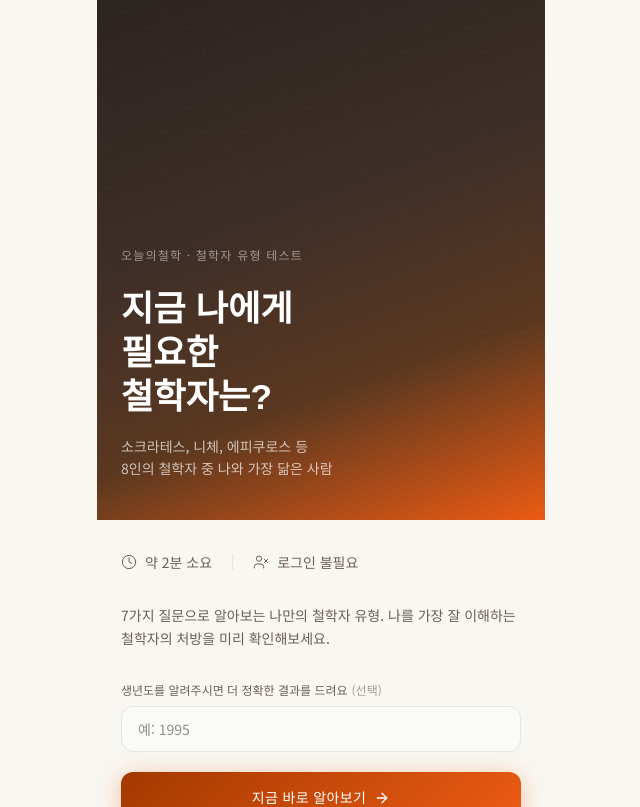
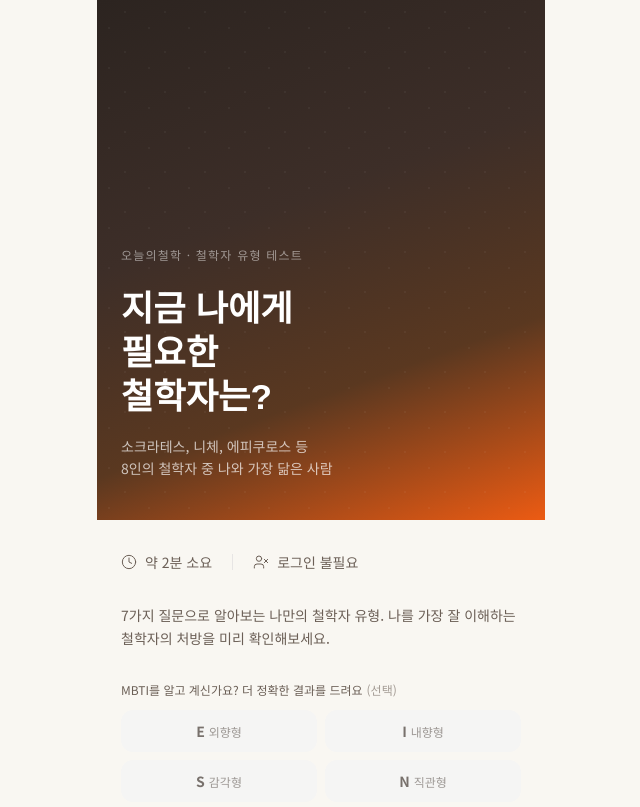
Before and after one commit to neverlish/philo-web, a Next.js app: page /type in a window 1280 px wide. Shown: the top 807 px of the page, without its empty margins (319-959 px from the left). Built offline with nearby package versions, Linux system fonts and the light colour scheme; no server answers.

Commit message:
feat: 사주 → MBTI 연동으로 교체, 결과 페이지 MBTI × 철학자 조합 강화

```diff
--- a/app/type/result/[key]/page.tsx
+++ b/app/type/result/[key]/page.tsx
@@ -3,7 +3,7 @@ import { notFound } from 'next/navigation'
 import Link from 'next/link'
 import { ArrowLeft, RotateCcw, Quote, Heart, Sparkles } from 'lucide-react'
 import { PHILOSOPHER_TYPES, type PhilosopherKey } from '@/lib/quiz'
-import { ResultTracker, ResultCta, SajuBanner } from '@/components/type/result-tracker'
+import { ResultTracker, ResultCta, MbtiBanner } from '@/components/type/result-tracker'
 
 interface Props {
   params: Promise<{ key: string }>
@@ -64,7 +64,7 @@ export default async function ResultPage({ params }: Props) {
           </p>
         </section>
 
-        <SajuBanner philosopherName={type.name} />
+        <MbtiBanner philosopherKey={type.key} philosopherName={type.name} />
 
         {/* 설명 */}
         <section
--- a/components/type/quiz-client.tsx
+++ b/components/type/quiz-client.tsx
@@ -12,10 +12,9 @@ export function QuizClient() {
   const router = useRouter();
   const posthog = usePostHog();
   const [currentQ, setCurrentQ] = useState(0);
-  const [birthYear] = useState<number | undefined>(() => {
+  const [mbti] = useState<string | undefined>(() => {
     if (typeof window === 'undefined') return undefined
-    const stored = sessionStorage.getItem('philo_quiz_birth_year')
-    return stored ? parseInt(stored) : undefined
+    return sessionStorage.getItem('philo_quiz_mbti') ?? undefined
   });
   const [answers, setAnswers] = useState<(number | null)[]>(
     Array(QUESTIONS.length).fill(null)
@@ -46,8 +45,8 @@ export function QuizClient() {
     setAnswers(newAnswers);
 
     if (isLast) {
-      const result = calculateResult(newAnswers as number[], birthYear);
-      posthog?.capture('quiz_completed', { result_philosopher: result, hasBirthYear: !!birthYear });
+      const result = calculateResult(newAnswers as number[], mbti);
+      posthog?.capture('quiz_completed', { result_philosopher: result, mbti: mbti ?? null });
       router.push(`/type/result/${result}`);
       return;
     }
--- a/components/type/result-tracker.tsx
+++ b/components/type/result-tracker.tsx
@@ -4,14 +4,14 @@ import { useEffect, useState } from "react";
 import { usePostHog } from "posthog-js/react";
 import Link from "next/link";
 import { Share2, Link2, ChevronUp } from "lucide-react";
-import { type PhilosopherKey, getSajuInfo, type SajuInfo } from "@/lib/quiz";
+import { type PhilosopherKey, getMbtiMapping, type MbtiMapping } from "@/lib/quiz";
 
 interface ResultTrackerProps {
   philosopherKey: PhilosopherKey;
   philosopherName: string;
 }
 
-export function ResultTracker({ philosopherKey, philosopherName }: ResultTrackerProps) {
+export function ResultTracker({ philosopherKey }: ResultTrackerProps) {
   const posthog = usePostHog();
 
   useEffect(() => {
@@ -22,37 +22,62 @@ export function ResultTracker({ philosopherKey, philosopherName }: ResultTracker
   return null;
 }
 
-interface SajuBannerProps {
+interface MbtiBannerProps {
+  philosopherKey: PhilosopherKey;
   philosopherName: string;
 }
 
-export function SajuBanner({ philosopherName }: SajuBannerProps) {
-  const [sajuInfo, setSajuInfo] = useState<SajuInfo | null>(null);
+export function MbtiBanner({ philosopherKey, philosopherName }: MbtiBannerProps) {
+  const [state, setState] = useState<{ mbti: string; mapping: MbtiMapping } | null>(null);
 
   useEffect(() => {
-    const stored = sessionStorage.getItem('philo_quiz_birth_year')
+    const stored = sessionStorage.getItem('philo_quiz_mbti')
     if (!stored) return
-    const year = parseInt(stored)
-    if (year >= 1924 && year <= 2024) {
-      setSajuInfo(getSajuInfo(year))
-    }
+    const mapping = getMbtiMapping(stored)
+    if (mapping) setState({ mbti: stored, mapping })
   }, []);
 
-  if (!sajuInfo) return null;
+  if (!state) return null;
+
+  const isMatchedPhilosopher = state.mapping.philosopher === philosopherKey
 
   return (
-    <section
-      className="rounded-2xl px-5 py-4 mb-6 flex items-center gap-3"
-      style={{ background: 'rgba(236,91,19,0.06)', border: '1px solid rgba(236,91,19,0.12)' }}
-    >
-      <span className="text-2xl">{sajuInfo.zodiacEmoji}</span>
-      <div>
-        <p className="text-xs text-primary font-medium font-sans">
-          {sajuInfo.zodiac}띠의 철학자
+    <section className="mb-6">
+      {/* MBTI × 철학자 배지 */}
+      <div
+        className="rounded-2xl p-5"
+        style={{
+          background: 'linear-gradient(135deg, #2C2420 0%, #3d2e28 100%)',
+        }}
+      >
+        <p className="text-white/40 text-[10px] tracking-widest uppercase mb-3 font-sans">
+          MBTI × 철학자 조합
         </p>
-        <p className="text-xs text-muted font-sans mt-0.5">
-          {sajuInfo.zodiacDesc} — {philosopherName}와 공명합니다
+        <div className="flex items-baseline gap-2 mb-2">
+          <span
+            className="font-serif text-2xl font-bold"
+            style={{ color: '#ec5b13' }}
+          >
+            {state.mbti}
+          </span>
+          <span className="text-white/40 text-lg">×</span>
+          <span className="font-serif text-2xl font-bold text-white">
+            {philosopherName}
+          </span>
+        </div>
+        <p className="font-serif text-white/90 text-base font-medium mb-3">
+          {isMatchedPhilosopher ? state.mapping.combinedTitle : `${state.mbti}의 철학자`}
         </p>
+        {isMatchedPhilosopher && (
+          <p className="text-white/55 text-xs leading-relaxed font-sans">
+            {state.mapping.combinedDesc}
+          </p>
+        )}
+        {!isMatchedPhilosopher && (
+          <p className="text-white/55 text-xs leading-relaxed font-sans">
+            MBTI를 넘어 당신만의 철학적 성향이 {philosopherName}형으로 드러났습니다.
+          </p>
+        )}
       </div>
     </section>
   );
@@ -68,21 +93,20 @@ export function ResultCta({ philosopherKey, philosopherName }: ResultCtaProps) {
   const [showShareMenu, setShowShareMenu] = useState(false);
   const [copied, setCopied] = useState(false);
   const [sharing, setSharing] = useState(false);
-  const [sajuInfo, setSajuInfo] = useState<SajuInfo | null>(null);
+  const [mbtiState, setMbtiState] = useState<{ mbti: string; mapping: MbtiMapping } | null>(null);
 
   useEffect(() => {
-    const stored = sessionStorage.getItem('philo_quiz_birth_year')
+    const stored = sessionStorage.getItem('philo_quiz_mbti')
     if (!stored) return
-    const year = parseInt(stored)
-    if (year >= 1924 && year <= 2024) {
-      setSajuInfo(getSajuInfo(year))
-    }
+    const mapping = getMbtiMapping(stored)
+    if (mapping) setMbtiState({ mbti: stored, mapping })
   }, []);
 
   const baseUrl = typeof window !== "undefined" ? window.location.origin : ''
   const shareUrl = `${baseUrl}/type/result/${philosopherKey}?utm_source=share&utm_medium=type_quiz`
-  const shareText = sajuInfo
-    ? `${sajuInfo.zodiacEmoji} 나는 ${sajuInfo.zodiac}띠 ${philosopherName}형!\n나의 철학 사주는?`
+
+  const shareText = mbtiState
+    ? `나는 ${mbtiState.mbti} × ${philosopherName}형!\n"${mbtiState.mapping.combinedTitle}"\n나의 철학 유형은?`
     : `나는 ${philosopherName}형 철학자예요! 나의 철학자 유형은?`
 
   const handleNativeShare = async () => {
@@ -90,7 +114,11 @@ export function ResultCta({ philosopherKey, philosopherName }: ResultCtaProps) {
     setSharing(true);
     try {
       await navigator.share({ title: shareText, url: shareUrl });
-      posthog?.capture("quiz_result_shared", { philosopher: philosopherKey, share_method: "native", hasSaju: !!sajuInfo });
+      posthog?.capture("quiz_result_shared", {
+        philosopher: philosopherKey,
+        share_method: "native",
+        mbti: mbtiState?.mbti ?? null,
+      });
     } catch {
       // 사용자가 취소한 경우 무시
     } finally {
@@ -101,7 +129,11 @@ export function ResultCta({ philosopherKey, philosopherName }: ResultCtaProps) {
   const handleCopyUrl = async () => {
     try {
       await navigator.clipboard.writeText(shareUrl);
-      posthog?.capture("quiz_result_shared", { philosopher: philosopherKey, share_method: "clipboard", hasSaju: !!sajuInfo });
+      posthog?.capture("quiz_result_shared", {
+        philosopher: philosopherKey,
+        share_method: "clipboard",
+        mbti: mbtiState?.mbti ?? null,
+      });
       setCopied(true);
       setTimeout(() => setCopied(false), 1500);
     } catch {
--- a/components/type/type-intro-client.tsx
+++ b/components/type/type-intro-client.tsx
@@ -4,63 +4,123 @@ import { useState } from 'react'
 import { useRouter } from 'next/navigation'
 import { ArrowRight } from 'lucide-react'
 import { usePostHog } from 'posthog-js/react'
-import { getSajuInfo } from '@/lib/quiz'
+import { getMbtiMapping } from '@/lib/quiz'
+
+const AXES = [
+  { left: 'E', right: 'I', leftLabel: '외향형', rightLabel: '내향형' },
+  { left: 'S', right: 'N', leftLabel: '감각형', rightLabel: '직관형' },
+  { left: 'T', right: 'F', leftLabel: '사고형', rightLabel: '감정형' },
+  { left: 'J', right: 'P', leftLabel: '판단형', rightLabel: '인식형' },
+]
 
 export function TypeIntroClient() {
   const router = useRouter()
   const posthog = usePostHog()
-  const [birthYear, setBirthYear] = useState('')
+  // null = 미선택, 0 = left, 1 = right
+  const [selected, setSelected] = useState<(0 | 1 | null)[]>([null, null, null, null])
 
-  const parsedYear = birthYear ? parseInt(birthYear) : NaN
-  const isValidYear = parsedYear >= 1924 && parsedYear <= 2024
-  const sajuInfo = isValidYear ? getSajuInfo(parsedYear) : null
+  const mbti = selected.every((v) => v !== null)
+    ? selected.map((v, i) => (v === 0 ? AXES[i].left : AXES[i].right)).join('')
+    : null
 
-  function handleStart() {
-    if (isValidYear) {
-      sessionStorage.setItem('philo_quiz_birth_year', String(parsedYear))
-      posthog?.capture('quiz_birthyear_entered', { birthYear: parsedYear, zodiac: sajuInfo?.zodiac })
+  const mapping = mbti ? getMbtiMapping(mbti) : null
+
+  function toggle(axisIdx: number, side: 0 | 1) {
+    setSelected((prev) => {
+      const next = [...prev] as (0 | 1 | null)[]
+      next[axisIdx] = prev[axisIdx] === side ? null : side
+      return next
+    })
+  }
+
+  function handleStart(withMbti: boolean) {
+    if (withMbti && mbti) {
+      sessionStorage.setItem('philo_quiz_mbti', mbti)
+      posthog?.capture('quiz_mbti_entered', { mbti })
     } else {
-      sessionStorage.removeItem('philo_quiz_birth_year')
-      if (birthYear) posthog?.capture('quiz_birthyear_skipped')
+      sessionStorage.removeItem('philo_quiz_mbti')
+      if (!withMbti) posthog?.capture('quiz_mbti_skipped')
     }
     router.push('/type/quiz')
   }
 
   return (
     <div>
-      <div className="mb-5">
-        <p className="text-muted text-xs mb-2 font-sans">
-          생년도를 알려주시면 더 정확한 결과를 드려요
-          <span className="ml-1 opacity-60">(선택)</span>
-        </p>
-        <input
-          type="number"
-          inputMode="numeric"
-          placeholder="예: 1995"
-          value={birthYear}
-          onChange={(e) => setBirthYear(e.target.value)}
-          className="w-full px-4 py-3 rounded-xl bg-stone-50 border border-stone-200 text-sm font-sans focus:outline-none focus:border-primary/40 transition-colors"
-          min={1924}
-          max={2024}
-        />
-        {sajuInfo && (
-          <p className="mt-2 text-xs text-primary font-sans">
-            {sajuInfo.zodiacEmoji} {sajuInfo.zodiac}띠 — {sajuInfo.zodiacDesc}
-          </p>
-        )}
+      <p className="text-muted text-xs mb-3 font-sans">
+        MBTI를 알고 계신가요? 더 정확한 결과를 드려요
+        <span className="ml-1 opacity-60">(선택)</span>
+      </p>
+
+      {/* 4축 토글 */}
+      <div className="flex flex-col gap-2 mb-4">
+        {AXES.map((axis, axisIdx) => (
+          <div key={axisIdx} className="flex gap-2">
+            <button
+              onClick={() => toggle(axisIdx, 0)}
+              className="flex-1 py-2.5 rounded-xl text-sm font-medium font-sans transition-all"
+              style={{
+                background: selected[axisIdx] === 0 ? 'rgba(236,91,19,0.10)' : '#f5f5f4',
+                border: selected[axisIdx] === 0 ? '1.5px solid rgba(236,91,19,0.4)' : '1.5px solid transparent',
+                color: selected[axisIdx] === 0 ? '#a33900' : '#78716c',
+              }}
+            >
+              <span className="font-bold">{axis.left}</span>
+              <span className="text-xs ml-1 opacity-70">{axis.leftLabel}</span>
+            </button>
+            <button
+              onClick={() => toggle(axisIdx, 1)}
+              className="flex-1 py-2.5 rounded-xl text-sm font-medium font-sans transition-all"
+              style={{
+                background: selected[axisIdx] === 1 ? 'rgba(236,91,19,0.10)' : '#f5f5f4',
+                border: selected[axisIdx] === 1 ? '1.5px solid rgba(236,91,19,0.4)' : '1.5px solid transparent',
+                color: selected[axisIdx] === 1 ? '#a33900' : '#78716c',
+              }}
+            >
+              <span className="font-bold">{axis.right}</span>
+              <span className="text-xs ml-1 opacity-70">{axis.rightLabel}</span>
+            </button>
+          </div>
+        ))}
       </div>
 
+      {/* MBTI 미리보기 */}
+      {mbti && mapping && (
+        <div
+          className="rounded-xl px-4 py-3 mb-4 flex items-center gap-3"
+          style={{ background: 'rgba(236,91,19,0.06)', border: '1px solid rgba(236,91,19,0.12)' }}
+        >
+          <div>
+            <p className="text-xs font-bold text-primary font-sans">
+              {mbti} 유형이 감지됐어요
+            </p>
+            <p className="text-xs text-muted font-sans mt-0.5">
+              {mapping.combinedTitle}에 가까울 것 같아요
+            </p>
+          </div>
+        </div>
+      )}
+
+      {/* CTA */}
       <button
-        onClick={handleStart}
+        onClick={() => handleStart(!!mbti)}
         className="flex items-center justify-center gap-2 w-full py-4 rounded-xl font-serif font-medium text-sm tracking-wide transition-all active:scale-[0.98] text-white"
         style={{
           background: 'linear-gradient(135deg, #a33900 0%, #ec5b13 100%)',
           boxShadow: '0 4px 24px rgba(236, 91, 19, 0.35)',
         }}
       >
-        지금 바로 알아보기
+        {mbti ? `${mbti}로 알아보기` : '지금 바로 알아보기'}
         <ArrowRight className="w-4 h-4" />
       </button>
+
+      {mbti && (
+        <button
+          onClick={() => handleStart(false)}
+          className="w-full text-center text-xs text-muted/50 mt-2 py-1 font-sans"
+        >
+          MBTI 없이 시작하기
+        </button>
+      )}
     </div>
   )
 }
--- a/lib/quiz/index.ts
+++ b/lib/quiz/index.ts
@@ -1,5 +1,5 @@
 export { QUESTIONS, PHILOSOPHER_TYPES } from './data'
 export type { PhilosopherKey, PhilosopherType, Question, AnswerChoice } from './data'
 export { calculateResult } from './score'
-export { getSajuInfo } from './saju'
-export type { SajuInfo } from './saju'
+export { getMbtiMapping } from './mbti'
+export type { MbtiMapping } from './mbti'
--- /dev/null
+++ b/lib/quiz/mbti.ts
@@ -0,0 +1,111 @@
+import type { PhilosopherKey } from './data'
+
+export interface MbtiMapping {
+  philosopher: PhilosopherKey
+  scores: Partial<Record<PhilosopherKey, number>>
+  combinedTitle: string
+  combinedDesc: string
+}
+
+export const MBTI_MAPPINGS: Record<string, MbtiMapping> = {
+  INTJ: {
+    philosopher: 'kant',
+    scores: { kant: 3, kierkegaard: 1 },
+    combinedTitle: '원칙을 설계하는 자',
+    combinedDesc: 'INTJ의 체계적 사고와 칸트의 도덕 법칙이 만납니다. 당신은 스스로 세운 원칙으로 세상을 이해합니다.',
+  },
+  INFJ: {
+    philosopher: 'kierkegaard',
+    scores: { kierkegaard: 3, zhuangzi: 1 },
+    combinedTitle: '의미를 꿰뚫는 자',
+    combinedDesc: 'INFJ의 깊은 통찰과 키르케고르의 실존적 탐색이 공명합니다. 당신은 겉이 아닌 본질을 봅니다.',
+  },
+  INFP: {
+    philosopher: 'kierkegaard',
+    scores: { kierkegaard: 3, socrates: 1 },
+    combinedTitle: '진정성을 찾는 자',
+    combinedDesc: 'INFP의 이상주의와 키르케고르의 "진정한 나로 살기"가 닮아 있습니다. 당신은 내면의 소리에 귀를 기울입니다.',
+  },
+  INTP: {
+    philosopher: 'socrates',
+    scores: { socrates: 3, kant: 1 },
+    combinedTitle: '논리의 해부자',
+    combinedDesc: 'INTP의 분석적 사고와 소크라테스의 산파술이 만납니다. 당신은 모든 것에 "왜?"라고 묻습니다.',
+  },
+  ENTJ: {
+    philosopher: 'nietzsche',
+    scores: { nietzsche: 3, kant: 1 },
+    combinedTitle: '의지의 지휘자',
+    combinedDesc: 'ENTJ의 추진력과 니체의 힘에의 의지가 공명합니다. 당신은 목표를 향해 경계를 넘어섭니다.',
+  },
+  ENTP: {
+    philosopher: 'socrates',
+    scores: { socrates: 3, nietzsche: 1 },
+    combinedTitle: '생각의 도전자',
+    combinedDesc: 'ENTP의 토론 본능과 소크라테스의 변증법이 만납니다. 당신은 기존 생각을 흔드는 것을 즐깁니다.',
+  },
+  ENFJ: {
+    philosopher: 'confucius',
+    scores: { confucius: 3, kierkegaard: 1 },
+    combinedTitle: '관계의 건축가',
+    combinedDesc: 'ENFJ의 공감 능력과 공자의 인(仁) 철학이 공명합니다. 당신에게 삶의 중심은 사람입니다.',
+  },
+  ENFP: {
+    philosopher: 'kierkegaard',
+    scores: { kierkegaard: 3, epicurus: 1 },
+    combinedTitle: '가능성의 탐험가',
+    combinedDesc: 'ENFP의 자유로운 영혼과 키르케고르의 실존적 선택이 만납니다. 당신은 정해진 길보다 스스로 만드는 길을 걷습니다.',
+  },
+  ISTJ: {
+    philosopher: 'epictetus',
+    scores: { epictetus: 3, kant: 1 },
+    combinedTitle: '의무의 수호자',
+    combinedDesc: 'ISTJ의 성실함과 에픽테토스의 내면 통제가 공명합니다. 당신은 말보다 행동으로 증명합니다.',
+  },
+  ISFJ: {
+    philosopher: 'confucius',
+    scores: { confucius: 3, epictetus: 1 },
+    combinedTitle: '헌신의 지킴이',
+    combinedDesc: 'ISFJ의 배려심과 공자의 예(禮) 철학이 만납니다. 당신은 소중한 사람을 위해 묵묵히 곁을 지킵니다.',
+  },
+  ISTP: {
+    philosopher: 'epictetus',
+    scores: { epictetus: 3, zhuangzi: 1 },
+    combinedTitle: '실용의 달인',
+    combinedDesc: 'ISTP의 현실적 문제 해결과 에픽테토스의 통제 철학이 공명합니다. 당신은 쓸모 없는 것에 에너지를 낭비하지 않습니다.',
+  },
+  ISFP: {
+    philosopher: 'epicurus',
+    scores: { epicurus: 3, zhuangzi: 1 },
+    combinedTitle: '감각의 탐미자',
+    combinedDesc: 'ISFP의 심미적 감성과 에피쿠로스의 쾌락주의가 만납니다. 당신은 지금 이 순간의 아름다움을 알아채는 사람입니다.',
+  },
+  ESTJ: {
+    philosopher: 'kant',
+    scores: { kant: 3, confucius: 1 },
+    combinedTitle: '질서의 집행자',
+    combinedDesc: 'ESTJ의 체계적 실행력과 칸트의 보편 법칙이 공명합니다. 당신은 원칙이 있는 곳에 신뢰가 생긴다고 믿습니다.',
+  },
+  ESFJ: {
+    philosopher: 'confucius',
+    scores: { confucius: 3, epicurus: 1 },
+    combinedTitle: '조화의 연결자',
+    combinedDesc: 'ESFJ의 협력 본능과 공자의 화(和) 철학이 만납니다. 당신은 모든 사람이 함께 잘 지내는 것을 소중히 여깁니다.',
+  },
+  ESTP: {
+    philosopher: 'nietzsche',
+    scores: { nietzsche: 3, epictetus: 1 },
+    combinedTitle: '행동의 선구자',
+    combinedDesc: 'ESTP의 즉각적 행동력과 니체의 "지금 여기서 살아라"가 공명합니다. 당신은 생각보다 먼저 움직입니다.',
+  },
+  ESFP: {
+    philosopher: 'epicurus',
+    scores: { epicurus: 3, zhuangzi: 1 },
+    combinedTitle: '순간의 예술가',
+    combinedDesc: 'ESFP의 활기찬 에너지와 에피쿠로스의 현재 철학이 만납니다. 당신이 있는 곳에 생기가 넘칩니다.',
+  },
+}
+
+export function getMbtiMapping(mbti: string): MbtiMapping | null {
+  return MBTI_MAPPINGS[mbti.toUpperCase()] ?? null
+}
--- a/lib/quiz/score.ts
+++ b/lib/quiz/score.ts
@@ -1,7 +1,7 @@
 import { QUESTIONS, type PhilosopherKey } from './data'
-import { getSajuInfo } from './saju'
+import { getMbtiMapping } from './mbti'
 
-export function calculateResult(answers: number[], birthYear?: number): PhilosopherKey {
+export function calculateResult(answers: number[], mbti?: string): PhilosopherKey {
   const scores: Record<PhilosopherKey, number> = {
     socrates: 0,
     nietzsche: 0,
@@ -13,10 +13,12 @@ export function calculateResult(answers: number[], birthYear?: number): Philosop
     kierkegaard: 0,
   }
 
-  if (birthYear) {
-    const saju = getSajuInfo(birthYear)
-    for (const [key, pts] of Object.entries(saju.scores)) {
-      scores[key as PhilosopherKey] += pts as number
+  if (mbti) {
+    const mapping = getMbtiMapping(mbti)
+    if (mapping) {
+      for (const [key, pts] of Object.entries(mapping.scores)) {
+        scores[key as PhilosopherKey] += pts as number
+      }
     }
   }
 
```
